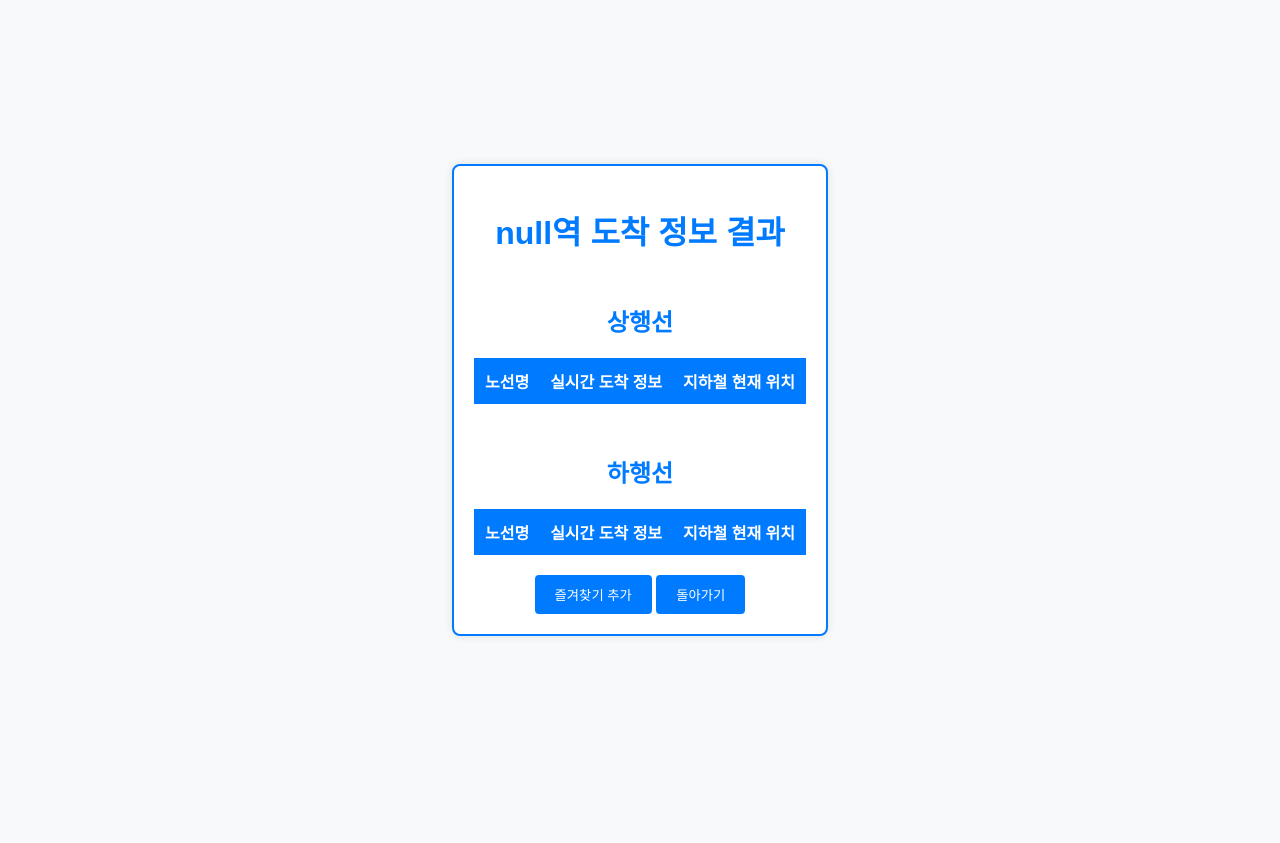
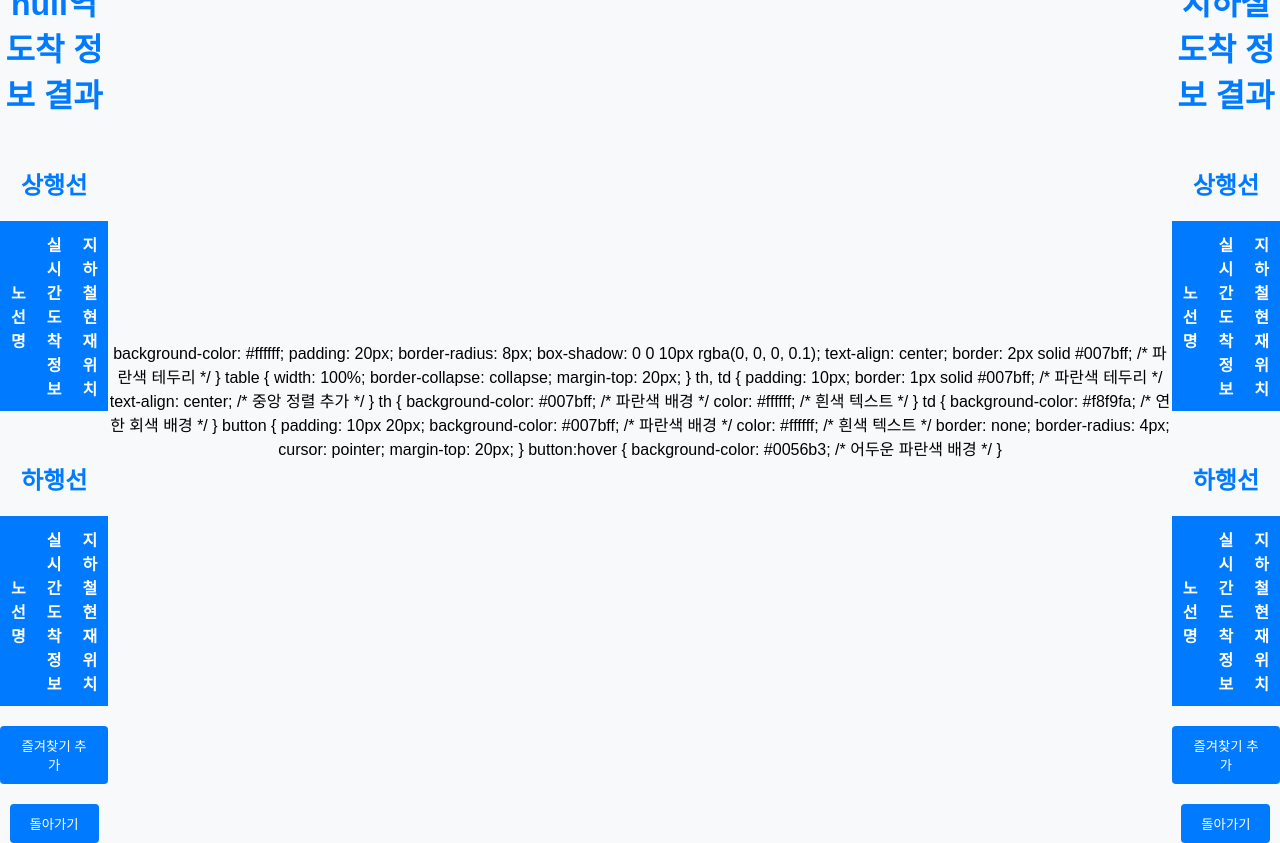
Before and after one commit to se-toyproject/simplesubway-Back, a Flask app: template templates/results.html in a window 1280 px wide. Before the commit the page ends 636 px from the top, so only its background shows below. Run offline with Flask 3, Linux system fonts and the light colour scheme; the template is opened without the code that fills it, so the values that code supplies are empty.

Commit message:
sesubway버전

```diff
--- a/app.py
+++ b/app.py
@@ -1,13 +1,11 @@
-from flask import Flask, render_template, request, redirect, url_for, session
+from flask import Flask, render_template, request, redirect, url_for, jsonify
 from flask_sqlalchemy import SQLAlchemy
-from werkzeug.security import generate_password_hash, check_password_hash
 
 app = Flask(__name__)
 
 # SQLite 데이터베이스 설정
 app.config['SQLALCHEMY_DATABASE_URI'] = 'sqlite:///users.db'
 app.config['SQLALCHEMY_TRACK_MODIFICATIONS'] = False
-app.config['SECRET_KEY'] = 'your_secret_key'  # 세션 관리를 위한 secret key 설정
 
 db = SQLAlchemy(app)
 
@@ -24,10 +22,7 @@
 
 @app.route('/')
 def home():
-    if 'user_id' in session:
-        return redirect(url_for('search'))
-    else:
-        return redirect(url_for('login'))
+    return redirect(url_for('search'))
 
 @app.route('/signup', methods=['GET', 'POST'])
 def signup():
@@ -43,11 +38,8 @@
         if existing_user:
             return jsonify({'error': 'User already exists!'}), 400
 
-        # 비밀번호 해싱
-        hashed_password = generate_password_hash(password, method='sha256')
-
         # 새로운 사용자 생성
-        new_user = User(username=username, email=email, password=hashed_password)
+        new_user = User(username=username, email=email, password=password)
         db.session.add(new_user)
         db.session.commit()
 
@@ -55,47 +47,17 @@
 
     return render_template('signup.html')
 
-@app.route('/login', methods=['GET', 'POST'])
-def login():
-    if request.method == 'POST':
-        username = request.form.get('username')
-        email = request.form.get('email')
-        password = request.form.get('password')
-
-        # 이메일과 비밀번호로 사용자 검색
-        user = User.query.filter_by(email=email).first()
-
-        if user and check_password_hash(user.password, password):
-            session['user_id'] = user.id  # 세션에 사용자 ID 저장
-            session['username'] = user.username  # 세션에 사용자 이름 저장
-            return redirect(url_for('search'))  # 로그인 후 리디렉션할 페이지
-        else:
-            return render_template('login.html', error="Invalid credentials")  # 로그인 실패 시 오류 메시지
-
-    return render_template('login.html')
-
 @app.route('/favorites')
 def favorites():
-    if 'user_id' not in session:
-        return redirect(url_for('login'))
     return render_template('favorites.html')
 
 @app.route('/results')
 def results():
-    if 'user_id' not in session:
-        return redirect(url_for('login'))
     return render_template('results.html')
 
 @app.route('/search')
 def search():
-    if 'user_id' not in session:
-        return redirect(url_for('login'))
     return render_template('search.html')
-
-@app.route('/logout')
-def logout():
-    session.clear()  # 세션 정보를 삭제
-    return redirect(url_for('login'))  # 로그인 페이지로 리디렉션
 
 if __name__ == '__main__':
     app.run(debug=True)
--- a/templates/results.html
+++ b/templates/results.html
@@ -1,4 +1,30 @@
 <!DOCTYPE html>
+<html lang="ko">
+<head>
+  <meta charset="UTF-8">
+  <title>지하철 도착 정보 결과</title>
+  <!-- Flask에서 정적 파일(styles.css)을 로드할 때는 url_for을 사용합니다. -->
+  <link rel="stylesheet" href="{{ url_for('static', filename='styles.css') }}">
+  <style>
+    body {
+      font-family: Arial, sans-serif;
+      background-color: #f8f9fa; /* 연한 회색 배경 */
+      display: flex;
+      justify-content: center;
+      align-items: center;
+      height: 100vh;
+      margin: 0;
+      text-align: center; /* 중앙 정렬 추가 */
+    }
+    h1 {
+      color: #007bff; /* 파란색 텍스트 */
+    }
+    h2 {
+      margin-top: 50px; /* 간격을 줄이기 위해 값을 조정 */
+      color: #007bff;
+    }
+
+    .container {<!DOCTYPE html>
 <html lang="ko">
 <head>
   <meta charset="UTF-8">
@@ -154,3 +180,132 @@
   </script>
 </body>
 </html>
+      background-color: #ffffff;
+      padding: 20px;
+      border-radius: 8px;
+      box-shadow: 0 0 10px rgba(0, 0, 0, 0.1);
+      text-align: center;
+      border: 2px solid #007bff; /* 파란색 테두리 */
+    }
+    table {
+      width: 100%;
+      border-collapse: collapse;
+      margin-top: 20px;
+    }
+    th, td {
+      padding: 10px;
+      border: 1px solid #007bff; /* 파란색 테두리 */
+      text-align: center; /* 중앙 정렬 추가 */
+    }
+    th {
+      background-color: #007bff; /* 파란색 배경 */
+      color: #ffffff; /* 흰색 텍스트 */
+    }
+    td {
+      background-color: #f8f9fa; /* 연한 회색 배경 */
+    }
+    button {
+      padding: 10px 20px;
+      background-color: #007bff; /* 파란색 배경 */
+      color: #ffffff; /* 흰색 텍스트 */
+      border: none;
+      border-radius: 4px;
+      cursor: pointer;
+      margin-top: 20px;
+    }
+    button:hover {
+      background-color: #0056b3; /* 어두운 파란색 배경 */
+    }
+  </style>
+</head>
+<body>
+  <div class="container">
+    <h1 id="stationTitle">지하철 도착 정보 결과</h1>
+    <h2>상행선</h2>
+    <table>
+      <thead>
+        <tr>
+          <th>노선명</th>
+          <th>실시간 도착 정보</th>
+          <th>지하철 현재 위치</th>
+        </tr>
+      </thead>
+      <tbody id="upwardArrivalTableBody">
+        <!-- 상행선 데이터가 여기에 추가됩니다 -->
+      </tbody>
+    </table>
+    <h2>하행선</h2>
+    <table>
+      <thead>
+        <tr>
+          <th>노선명</th>
+          <th>실시간 도착 정보</th>
+          <th>지하철 현재 위치</th>
+        </tr>
+      </thead>
+      <tbody id="downwardArrivalTableBody">
+        <!-- 하행선 데이터가 여기에 추가됩니다 -->
+      </tbody>
+    </table>
+    <button onclick="addToFavorites()">즐겨찾기 추가</button>
+    <button onclick="window.history.back()">돌아가기</button>
+  </div>
+  <script>
+    const urlParams = new URLSearchParams(window.location.search);
+    const stationName = urlParams.get('station');
+    document.getElementById('stationTitle').textContent = `${stationName}역 도착 정보 결과`;
+
+    const apiKey = '735051707268736335374741514976';
+    const apiUrl = `http://swopenAPI.seoul.go.kr/api/subway/${apiKey}/json/realtimeStationArrival/0/5/${stationName}`;
+
+    fetch(apiUrl)
+      .then(response => response.json())
+      .then(data => {
+        displayArrivalInfo(data);
+      })
+      .catch(error => console.error('Error:', error));
+
+    function displayArrivalInfo(data) {
+      const arrivalList = data.realtimeArrivalList;
+      const upwardTableBody = document.getElementById('upwardArrivalTableBody');
+      const downwardTableBody = document.getElementById('downwardArrivalTableBody');
+      upwardTableBody.innerHTML = ''; // 기존 데이터를 초기화
+      downwardTableBody.innerHTML = ''; // 기존 데이터를 초기화
+
+      arrivalList.forEach(arrival => {
+        const trainLine = arrival.trainLineNm.split(' ')[0]; // 첫 번째 단어만 사용
+        const row = document.createElement('tr');
+        row.innerHTML = `
+          <td>${trainLine}</td>
+          <td>${arrival.arvlMsg2}</td>
+          <td>${arrival.arvlMsg3}</td>
+        `;
+
+        if (arrival.updnLine === '상행' || arrival.updnLine === '내선') {
+          upwardTableBody.appendChild(row);
+        } else {
+          downwardTableBody.appendChild(row);
+        }
+      });
+    }
+
+    // 즐겨찾기 목록을 저장할 배열
+    let favorites = JSON.parse(localStorage.getItem('favorites')) || [];
+
+    // 즐겨찾기 추가 함수
+    function addToFavorites() {
+      const stationName = urlParams.get('station');
+
+      if (stationName && !favorites.includes(stationName)) {
+        favorites.push(stationName);
+        localStorage.setItem('favorites', JSON.stringify(favorites));
+        alert(`${stationName}이(가) 즐겨찾기에 추가되었습니다.`);
+      } else if (favorites.includes(stationName)) {
+        alert(`${stationName}은(는) 이미 즐겨찾기에 추가되어 있습니다.`);
+      } else {
+        alert('먼저 출발역을 선택하세요.');
+      }
+    }
+  </script>
+</body>
+</html>
```
Also changed, not shown: templates/login.html (deleted, +0 -65 lines), templates/search.html (+6 -5 lines).
